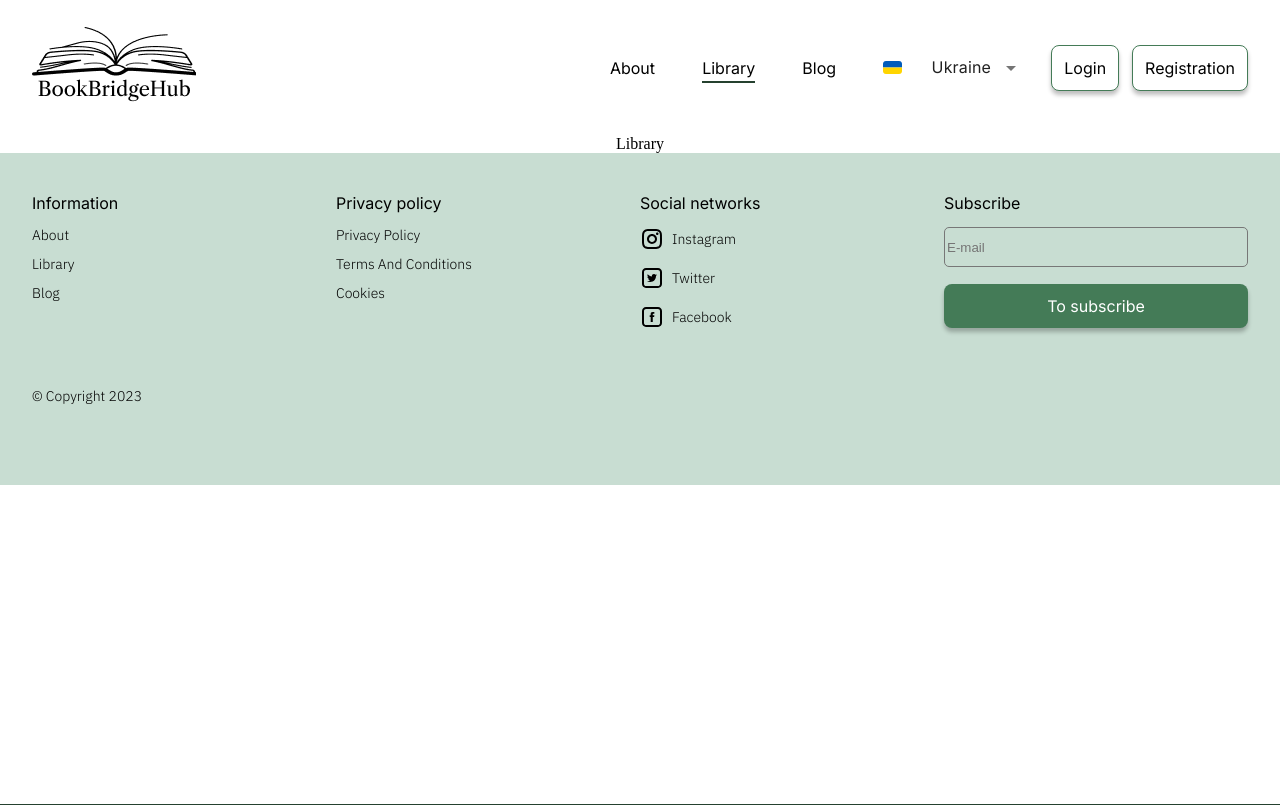
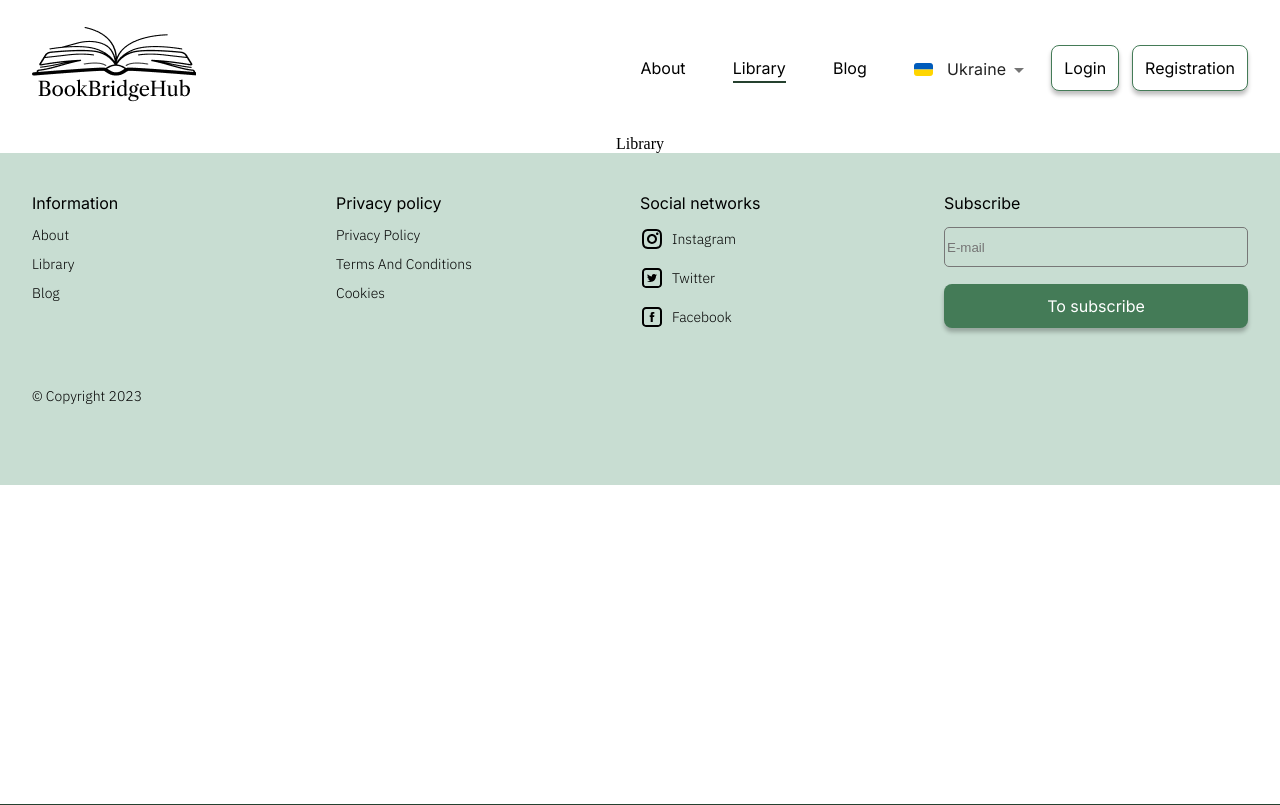
Before and after one commit to Vexavv/Marketplace-Bookti, a React (Vite) app in the folder client/: page /library in a window 1280 px wide. Built offline with nearby package versions, Linux system fonts and the light colour scheme.

Commit message:
flag select

```diff
--- a/client/src/components/Header/MobileMenu/MobileMenu.module.scss
+++ b/client/src/components/Header/MobileMenu/MobileMenu.module.scss
@@ -46,7 +46,7 @@
     }
 
     &Select {
-      margin: 27px 0 0 5px;
+      margin-top: 27px;
     }
   }
 &Button{
--- a/client/src/components/Header/MobileMenu/MobileMenu.tsx
+++ b/client/src/components/Header/MobileMenu/MobileMenu.tsx
@@ -55,7 +55,6 @@ const MobileMenu: React.FC<MobileMenuProps> = ({mobileMenuOpen, mobileMenuToggle
                     <Link onClick={mobileMenuToggle} className={styles.MenuContentLink} to='/'>{t('mobileMenu:enter')}</Link>
                 </div>
             </div>
-            <Divider sx={{ mb: 2 }} />
         </Drawer>
     );
 };
--- a/client/src/components/Header/Select/Select.tsx
+++ b/client/src/components/Header/Select/Select.tsx
@@ -47,12 +47,12 @@ export default function ControlledOpenSelect() {
 
     return (
         <Box sx={{display: 'flex', alignItems: 'center', height: '20px'}}>
-            {i18next.language === LOCALS.EN ?
-                <Avatar sx={{width: 19, height: 13, borderRadius: '3px'}} alt="Flag-en" src="/select/flag-en.svg"
-                        variant="square"/> :
-                <Avatar sx={{width: 19, height: 13, borderRadius: '3px'}} alt="Flag-uk" src="/select/flag-ukraine.svg"
-                        variant="square"/>}
-            <FormControl sx={{m: 1, minWidth: 120,}} size="small" variant="outlined">
+            <FormControl sx={{mt:'4px', minWidth: 120,display: 'flex',flexDirection: 'row',alignItems: 'center' }} size="small" variant="outlined">
+                {i18next.language === LOCALS.EN ?
+                    <Avatar sx={{width: 19, height: 13, borderRadius: '3px'}} alt="Flag-en" src="/select/flag-en.svg"
+                            variant="square"/> :
+                    <Avatar sx={{width: 19, height: 13, borderRadius: '3px'}} alt="Flag-uk" src="/select/flag-ukraine.svg"
+                            variant="square"/>}
                 <Select
                     labelId="demo-controlled-open-select-label"
                     id="demo-controlled-open-select"
```
